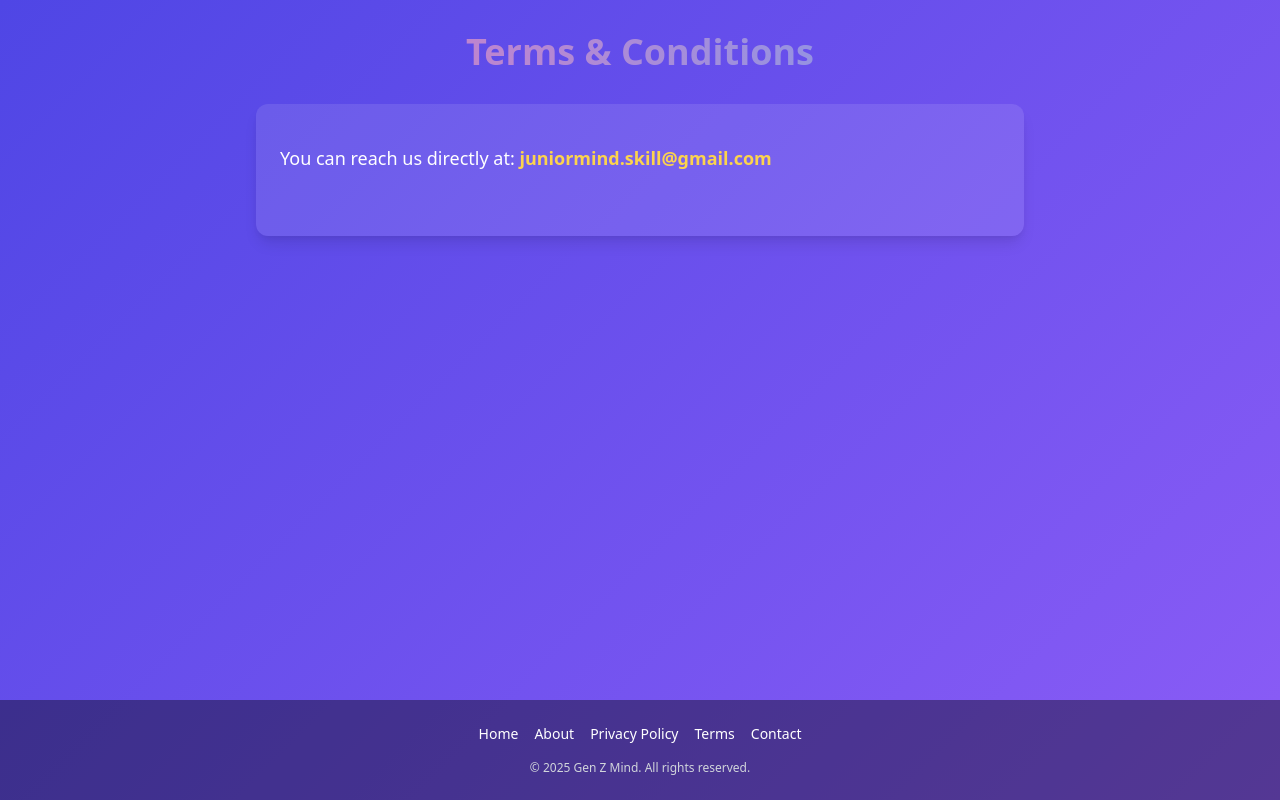
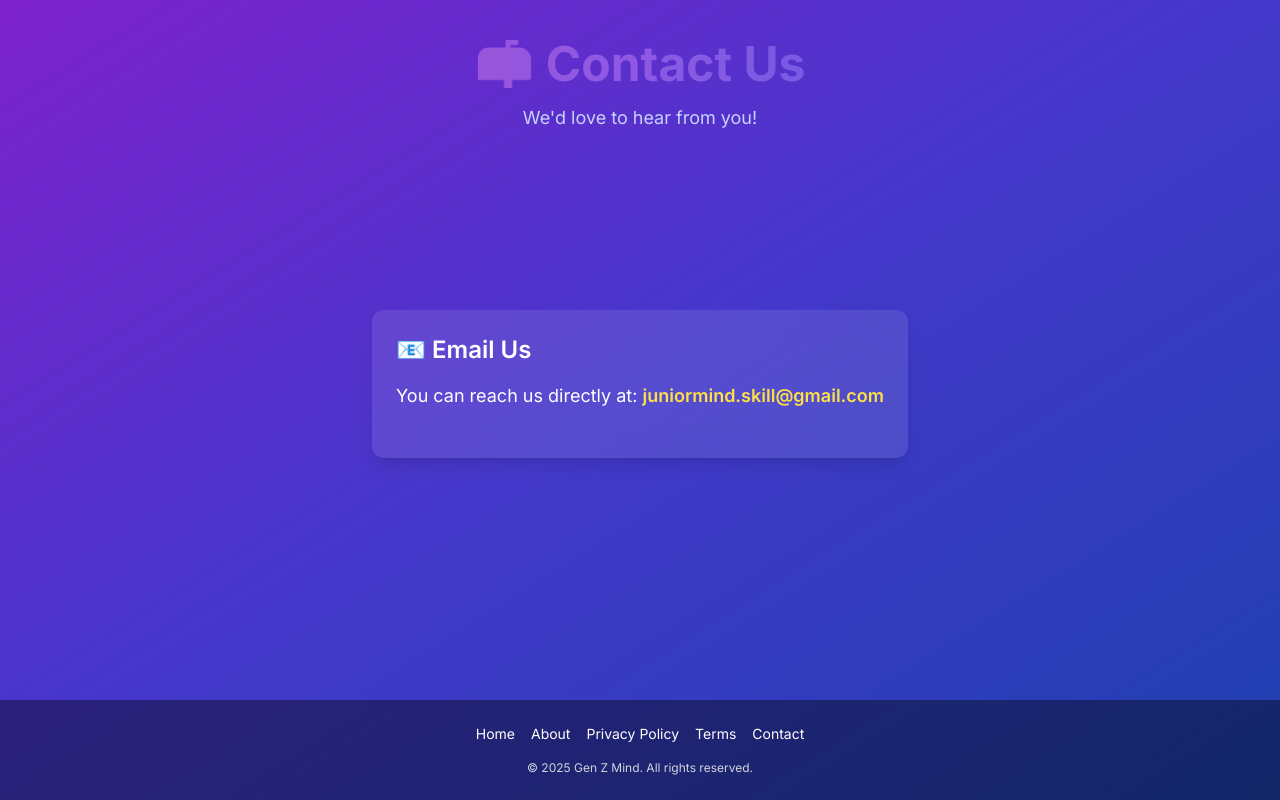
Before and after one commit to genzmind/genzmind-dashboard, a plain HTML site: page contact.html in a window 1280 px wide. Drawn offline with nearby package versions, Linux system fonts and the light colour scheme.

Commit message:
Update contact.html

```diff
--- a/contact.html
+++ b/contact.html
@@ -2,40 +2,39 @@
 <html lang="en">
 <head>
   <meta charset="UTF-8" />
-  <meta name="viewport" content="width=device-width, initial-scale=1.0" />
-  <title>Terms - Gen Z Mind</title>
+  <meta name="viewport" content="width=device-width, initial-scale=1.0"/>
+  <title>Contact Us - Gen Z Mind</title>
   <link href="https://fonts.googleapis.com/css2?family=Inter:wght@400;600;700&display=swap" rel="stylesheet">
-  <link href="https://cdn.jsdelivr.net/npm/tailwindcss@2.2.19/dist/tailwind.min.css" rel="stylesheet">
+  <script src="https://cdn.tailwindcss.com"></script>
   <style>
     body {
-      background: linear-gradient(135deg, #4f46e5, #8b5cf6);
-    }
-    .gradient-text {
-      background: linear-gradient(to right, #f472b6, #60a5fa);
-      -webkit-background-clip: text;
-      -webkit-text-fill-color: transparent;
+      font-family: 'Inter', sans-serif;
     }
   </style>
 </head>
-<body class="text-white font-inter min-h-screen flex flex-col">
-  <header class="py-8">
-    <h1 class="text-4xl font-extrabold text-center gradient-text">Terms & Conditions</h1>
+<body class="bg-gradient-to-br from-purple-700 via-indigo-700 to-blue-800 text-white min-h-screen flex flex-col justify-between">
+
+  <header class="text-center py-10">
+    <h1 class="text-4xl sm:text-5xl font-extrabold bg-gradient-to-r from-pink-400 via-purple-400 to-blue-500 bg-clip-text text-transparent animate-pulse">
+      📬 Contact Us
+    </h1>
+    <p class="mt-4 text-lg text-indigo-200">We'd love to hear from you!</p>
   </header>
 
-  <main class="flex-grow">
-    <div class="max-w-3xl mx-auto px-6 py-10 bg-white bg-opacity-10 backdrop-blur-md rounded-xl shadow-lg">
-      <section class="space-y-6 text-lg leading-relaxed text-white">
-        <p class="text-lg mb-6">
+  <main class="max-w-3xl mx-auto px-4 pb-16">
+    <div class="bg-white/10 backdrop-blur-md rounded-xl p-6 shadow-lg">
+      <h2 class="text-2xl font-semibold mb-4">📧 Email Us</h2>
+      <p class="text-lg mb-6">
         You can reach us directly at:
         <a href="mailto:juniormind.skill@gmail.com" class="text-yellow-300 hover:underline font-semibold">juniormind.skill@gmail.com</a>
       </p>
-      </section>
+
     </div>
   </main>
 
   <footer class="bg-black bg-opacity-40 text-white text-center py-6 mt-10">
     <div class="flex flex-wrap justify-center space-x-4 text-sm">
-      <a href="index.html" class="hover:underline">Home</a>
+      <a href="/" class="hover:underline">Home</a>
       <a href="about.html" class="hover:underline">About</a>
       <a href="privacy-policy.html" class="hover:underline">Privacy Policy</a>
       <a href="terms.html" class="hover:underline">Terms</a>
@@ -43,5 +42,6 @@
     </div>
     <p class="mt-4 text-xs text-gray-300">© 2025 Gen Z Mind. All rights reserved.</p>
   </footer>
+
 </body>
 </html>
```
